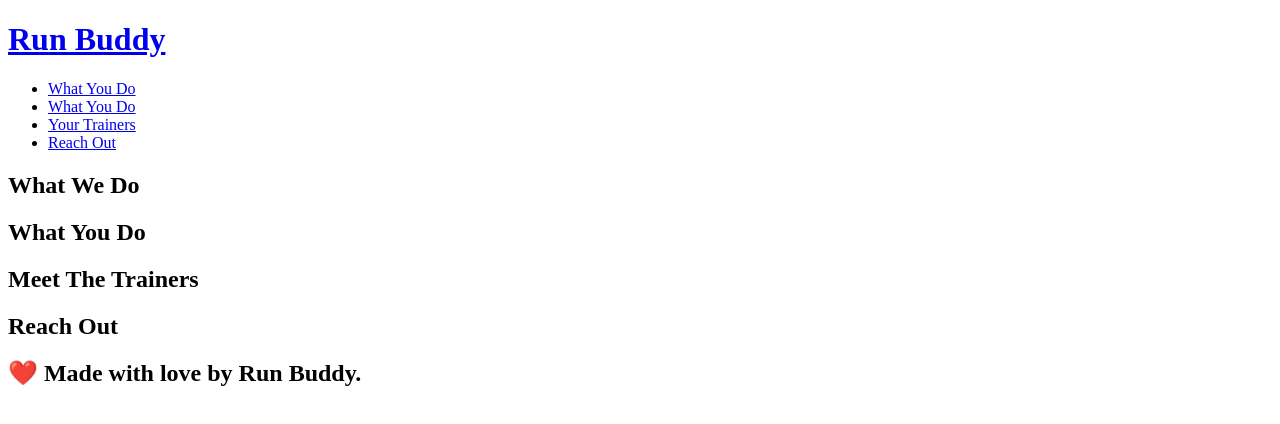
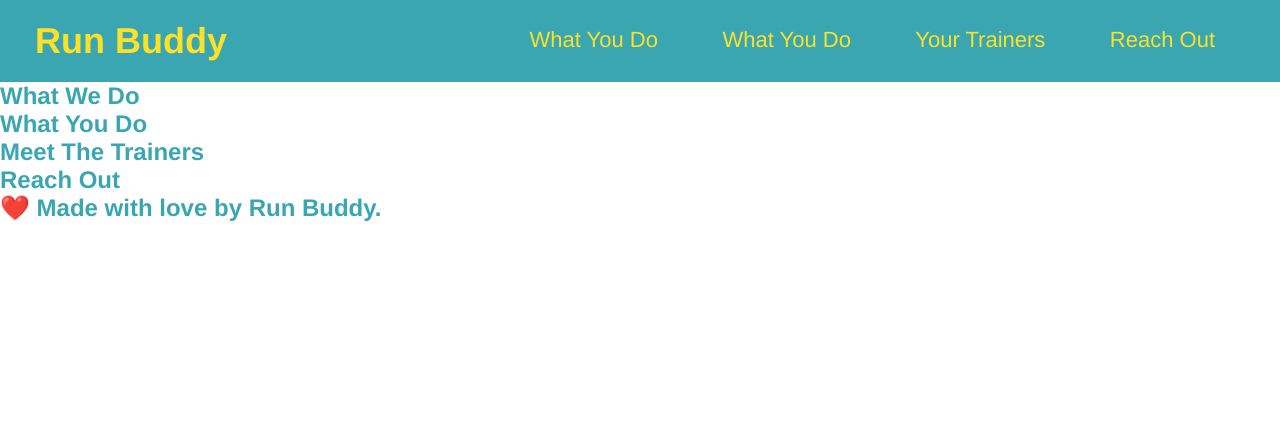
Before and after one commit to LuisAMag/run-buddy, a plain HTML site: page index.html in a window 1280 px wide. Drawn offline with Linux system fonts and the light colour scheme.

Commit message:
added styling to header

```diff
--- /dev/null
+++ b/assets/css/style.css
@@ -0,0 +1,37 @@
+*{
+    margin: 0;
+    padding: 0;
+}
+body {
+    /* more on this crazy alphanumerical value in a minute! */
+    color: #39a6b2;
+    font-family: Helvetica, Arial, sans-serif;
+  }
+  /* apply styles to <header> */
+header {
+    padding: 20px 35px;
+    background-color: #39a6b2;
+  }
+header h1 {
+    font-weight: bold;
+    font-size: 36px;
+    color: #fce138;
+    margin: 0;
+    display: inline;
+}
+header a {
+    text-decoration: none;
+    color: #fce128
+}
+header nav {
+    float: right;
+    margin: 7px 0;
+}
+header nav ul li {
+    display: inline;
+}
+header nav ul li a {
+    margin: 0 30px;
+    font-weight: lighter;
+    font-size: 22px;
+}
--- a/index.html
+++ b/index.html
@@ -3,6 +3,7 @@
   <head>
     <meta charset=" UTF-8"/>
     <title>Run Buddy</title>
+    <link rel="stylesheet" href="./assets/css/style.css" />
   </head>
   <body>
     <!-- navigation-->
```
Also changed, not shown: 1 other file.
